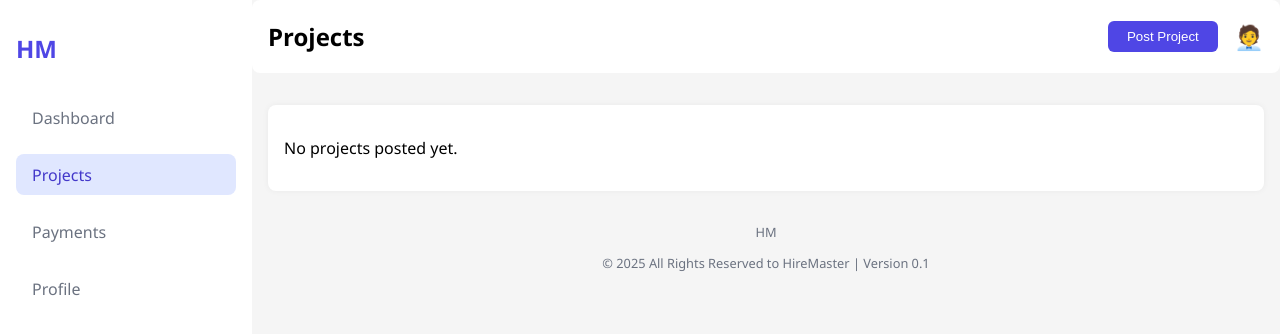
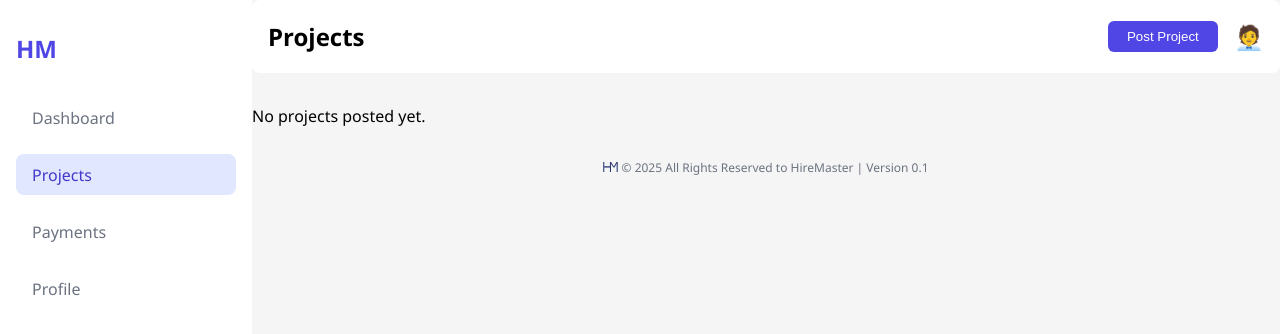
Before and after one commit to SandipKumar06529/HireMaster, a React (Create React App) app in the folder HireMaster/frontend/: page /projects in a window 1280 px wide. Shown: the top 334 px of the page. Built offline with nearby package versions, Linux system fonts and the light colour scheme; sample sign-in values are in the browser's storage.

Commit message:
Client Dashboard and Project Details Style Completed

```diff
--- a/HireMaster/frontend/src/components/Freelancer/FreelancerDashboard/FreelancerDashboard.css
+++ b/HireMaster/frontend/src/components/Freelancer/FreelancerDashboard/FreelancerDashboard.css
@@ -126,7 +126,7 @@
   }
 
   .stat-card h3 {
-    font-size: 0.875rem;
+    font-size: 1.25rem;
     color: #6b7280;
     margin-bottom: 0.5rem;
   }
@@ -162,22 +162,6 @@
     align-items: center;
     margin-bottom: 1rem;
 
-  }
-
-  .filters button {
-    background: none;
-    border: none;
-    padding: 0.5rem 1rem;
-    margin-left: 0.5rem;
-    font-weight: 500;
-    border-radius: 999px;
-    color: #4b5563;
-    cursor: pointer;
-  }
-
-  .filters .active {
-    background-color: #111827;
-    color: white;
   }
 
   .projects-table {
--- a/HireMaster/frontend/src/components/Freelancer/FreelancerDashboard/FreelancerDashboard.jsx
+++ b/HireMaster/frontend/src/components/Freelancer/FreelancerDashboard/FreelancerDashboard.jsx
@@ -213,7 +213,7 @@ export default function FreelancerDashboard() {
           </table>
         </section>
         <footer className="footer-text">
-          <span>HM</span> © 2025 All Rights Reserved to HireMaster | Version 0.1
+          <span><img src={assets.Logo_3} alt="Logo" width='15px'/></span> © 2025 All Rights Reserved to HireMaster | Version 0.1
         </footer>
       </main>
     </div>
--- a/HireMaster/frontend/src/components/Freelancer/FreelancerProfile/FreelancerProfile.jsx
+++ b/HireMaster/frontend/src/components/Freelancer/FreelancerProfile/FreelancerProfile.jsx
@@ -2,7 +2,7 @@ import React, { useState, useEffect, useRef } from "react";
 import { Link, useNavigate } from "react-router-dom";
 import "./FreelancerProfile.css";
 import FreelancerRating from "../FreelancerRating/FreelancerRating"; // adjust path if needed
-
+import { assets } from "../../../assets/assets"; // adjust path if needed
 
 export default function FreelancerProfile() {
   const navigate = useNavigate();
@@ -196,7 +196,7 @@ export default function FreelancerProfile() {
           </div>
         </form>
         <footer className="footer-text">
-          <span>HM</span> © 2025 All Rights Reserved to HireMaster | Version 0.1
+          <span><img src={assets.Logo_3} alt="Logo" width='15px'/></span> © 2025 All Rights Reserved to HireMaster | Version 0.1
         </footer>
       </main>
     </div>
--- a/HireMaster/frontend/src/components/client/dashboard/ClientDashboard.css
+++ b/HireMaster/frontend/src/components/client/dashboard/ClientDashboard.css
@@ -52,6 +52,24 @@
   justify-content: space-between;
   align-items: center;
   margin-bottom: 2rem;
+  background-color: white;
+  padding-right: 1rem;
+  padding-left: 1rem;
+  border-radius: 0.5rem;
+  position: relative;
+  animation: slideDown 0.7s ease-in-out;
+}
+
+@keyframes slideDown {
+  from {
+    opacity: 0;
+    transform: translateY(-10px);
+  }
+
+  to {
+    opacity: 1;
+    transform: translateY(0);
+  }
 }
 
 .header-actions {
@@ -100,7 +118,8 @@
 .welcome-section {
   position: relative;
   width: auto;
-  height: 190px; /* Adjust as needed */
+  height: 190px;
+  /* Adjust as needed */
   border-radius: 0.75rem;
   overflow: hidden;
   margin-bottom: 2rem;
@@ -152,6 +171,7 @@
   object-fit: contain;
   z-index: 2;
 }
+
 /*  */
 
 
@@ -172,7 +192,7 @@
 }
 
 .stat-card h3 {
-  font-size: 0.875rem;
+  font-size: 1.25rem;
   color: #6b7280;
   margin-bottom: 0.5rem;
 }
@@ -194,6 +214,7 @@
   background-color: white;
   padding: 1rem;
   border-radius: 0.5rem;
+  margin: 0 1rem;
 }
 
 .posts-header {
@@ -201,22 +222,8 @@
   justify-content: center;
   align-items: center;
   margin-bottom: 1rem;
-}
 
-.filters button {
-  background: none;
-  border: none;
-  padding: 0.5rem 1rem;
-  margin-left: 0.5rem;
-  font-weight: 500;
-  border-radius: 999px;
-  color: #4b5563;
-  cursor: pointer;
-}
 
-.filters .active {
-  background-color: #111827;
-  color: white;
 }
 
 .posts-table {
@@ -225,7 +232,8 @@
 }
 
 .posts-table thead {
-  background-color: #f3f4f6;
+  background-color: #4f46e5;
+  color: white;
   text-align: left;
 }
 
@@ -242,11 +250,13 @@
   font-size: 0.75rem;
   font-weight: 600;
   text-align: center;
+  display: inline-block;
 }
 
 .status.active {
   background-color: #10b981;
   color: white;
+  padding: 4px 19px 4px 19px;
 }
 
 .status.inactive {
@@ -267,7 +277,7 @@
   right: 0;
   top: 2.5rem;
   background-color: white;
-  box-shadow: 0 4px 12px rgba(0,0,0,0.1);
+  box-shadow: 0 4px 12px rgba(0, 0, 0, 0.1);
   border-radius: 0.5rem;
   padding: 0.5rem 0;
   display: flex;
@@ -293,3 +303,16 @@
 .avatar {
   cursor: pointer;
 }
+
+.footer-text {
+  text-align: center;
+  font-size: 0.75rem;
+  color: #6b7280;
+  margin-top: 2rem;
+  margin-bottom: 1rem;
+}
+
+.footer-text span {
+  font-weight: bold;
+  color: #1f2937;
+}
--- a/HireMaster/frontend/src/components/client/dashboard/ClientDashboard.jsx
+++ b/HireMaster/frontend/src/components/client/dashboard/ClientDashboard.jsx
@@ -79,7 +79,9 @@ export default function ClientDashboard() {
   return (
     <div className="dashboard-container">
       <aside className="sidebar">
-        <div className="logo">HM</div>
+        <div className="SignIn-logo">
+          <img src={assets.Logo_3} alt="Logo" />
+        </div>
         <nav className="sidebar-menu">
           <Link to="/dashboard" className="menu-item active">Dashboard</Link>
           <Link to="/projects" className="menu-item">Projects</Link>
@@ -171,6 +173,9 @@ export default function ClientDashboard() {
             </tbody>
           </table>
         </section>
+        <footer className="footer-text">
+          <span><img src={assets.Logo_3} alt="Logo" width='15px'/></span> © 2025 All Rights Reserved to HireMaster | Version 0.1
+        </footer>
       </main>
     </div>
   );
--- a/HireMaster/frontend/src/components/client/projects/ClientProjects.css
+++ b/HireMaster/frontend/src/components/client/projects/ClientProjects.css
@@ -94,11 +94,12 @@
 
   .project-card {
     background-color: white;
+    margin-left: 1rem;
+    margin-right: 1rem;
     padding: 1.5rem;
-    border-radius: 0.5rem;
-    box-shadow: 0 0 5px rgba(0, 0, 0, 0.03);
-    margin-bottom: 1.5rem;
-    transition: transform 0.3s ease, box-shadow 0.3s ease;
+    border-radius: 0.75rem;
+    box-shadow: 0 1px 3px rgba(0, 0, 0, 0.05);
+    border-bottom: 5px solid #4f46e5;
   }
 
   .project-card:hover {
@@ -107,7 +108,8 @@
   }
 
   .project-card h4 {
-    font-size: 1.25rem;
+    font-size: 2rem;
+    margin-top: 0;
     font-weight: 700;
     color: #1f2937;
     margin-bottom: 0.5rem;
@@ -116,7 +118,7 @@
   .project-meta {
     display: flex;
     gap: 2rem;
-    font-size: 0.875rem;
+    font-size: 0.9rem;
     color: #6b7280;
     margin-bottom: 1rem;
   }
@@ -125,6 +127,7 @@
     font-size: 0.95rem;
     color: #374151;
     margin-bottom: 1rem;
+    padding-left: 0.4rem;
   }
 
   .project-buttons {
@@ -224,3 +227,16 @@
     cursor: pointer;
     margin-top: 1rem;
   }
+
+  .footer-text {
+    text-align: center;
+    font-size: 0.75rem;
+    color: #6b7280;
+    margin-top: 2rem;
+    margin-bottom: 1rem;
+  }
+
+  .footer-text span {
+    font-weight: bold;
+    color: #1f2937;
+  }
--- a/HireMaster/frontend/src/components/client/projects/ClientProjects.jsx
+++ b/HireMaster/frontend/src/components/client/projects/ClientProjects.jsx
@@ -1,6 +1,7 @@
 import React, { useState, useEffect, useRef } from "react";
 import { Link, useNavigate } from "react-router-dom";
 import "./ClientProjects.css";
+import { assets } from "../../../assets/assets";
 
 export default function ClientProjects() {
   const navigate = useNavigate();
@@ -116,7 +117,7 @@ export default function ClientProjects() {
 
         </header>
 
-        <section className="projects-section">
+        <section className="projects-lists">
           {/* <h3>View, post, and manage your Projects here!</h3> */}
 
           {projects.length === 0 ? (
@@ -149,9 +150,8 @@ export default function ClientProjects() {
           )}
         </section>
 
-        <footer className="dashboard-footer">
-          <span>HM</span>
-          <p>© 2025 All Rights Reserved to HireMaster | Version 0.1</p>
+        <footer className="footer-text">
+          <span><img src={assets.Logo_3} alt="Logo" width='15px' /></span> © 2025 All Rights Reserved to HireMaster | Version 0.1
         </footer>
 
         {showModal && (
--- a/HireMaster/frontend/src/components/client/projects/ProjectDetails.css
+++ b/HireMaster/frontend/src/components/client/projects/ProjectDetails.css
@@ -64,15 +64,17 @@
   .project-full-card {
     background-color: white;
     padding: 2rem;
+    margin: 0 1rem;
     border-radius: 0.5rem;
     box-shadow: 0 0 6px rgba(0, 0, 0, 0.05);
   }
 
   .project-full-card h4 {
-    font-size: 1.5rem;
+    font-size: 2rem;
     font-weight: 700;
     color: #1f2937;
     margin-bottom: 1rem;
+    margin-top: 0;
   }
 
   .project-meta {
@@ -90,7 +92,7 @@
   }
 
   .project-full-card h5 {
-    font-size: 1.1rem;
+    font-size: 1.2rem;
     color: #111827;
     margin-top: 1.5rem;
     margin-bottom: 0.5rem;
```
Also changed, not shown: HireMaster/frontend/src/components/client/projects/ProjectDetails.jsx (+10 -7 lines).
